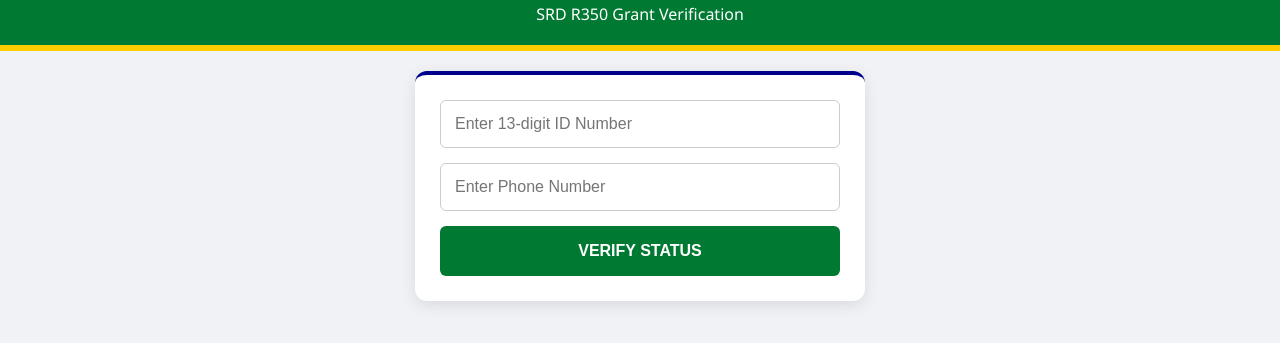
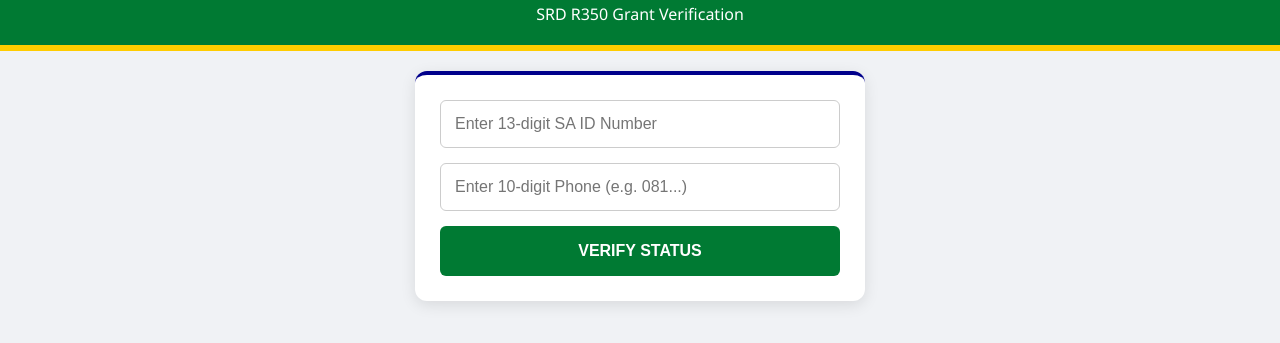
Before and after one commit to duikey215/sassa-status-tool, a plain HTML site: page index.html in a window 1280 px wide. Shown: the part 55-398 px from the top of the page. Drawn offline with Linux system fonts and the light colour scheme.

Commit message:
index.html

```diff
--- a/index.html
+++ b/index.html
@@ -24,8 +24,8 @@
     </div>
     <div class="container">
         <div class="card">
-<input type="text" inputmode="numeric" pattern="[0-9]*" maxlength="13" id="id_num" placeholder="Enter 13-digit ID Number" oninput="this.value = this.value.replace(/[^0-9]/g, '')">
-<input type="text" inputmode="numeric" pattern="[0-9]*" maxlength="10" id="phone" placeholder="Enter Phone Number" oninput="this.value = this.value.replace(/[^0-9]/g, '')">
+<input type="text" inputmode="numeric" pattern="[0-9]*" maxlength="13" id="id_num" placeholder="Enter 13-digit SA ID Number" oninput="this.value = this.value.replace(/[^0-9]/g, '')">
+<input type="text" inputmode="numeric" pattern="[0-9]*" maxlength="10" id="phone" placeholder="Enter 10-digit Phone (e.g. 081...)" oninput="this.value = this.value.replace(/[^0-9]/g, '')">
             <button onclick="checkStatus()">VERIFY STATUS</button>
             <div id="result" class="result-box"></div>
         </div>
```
